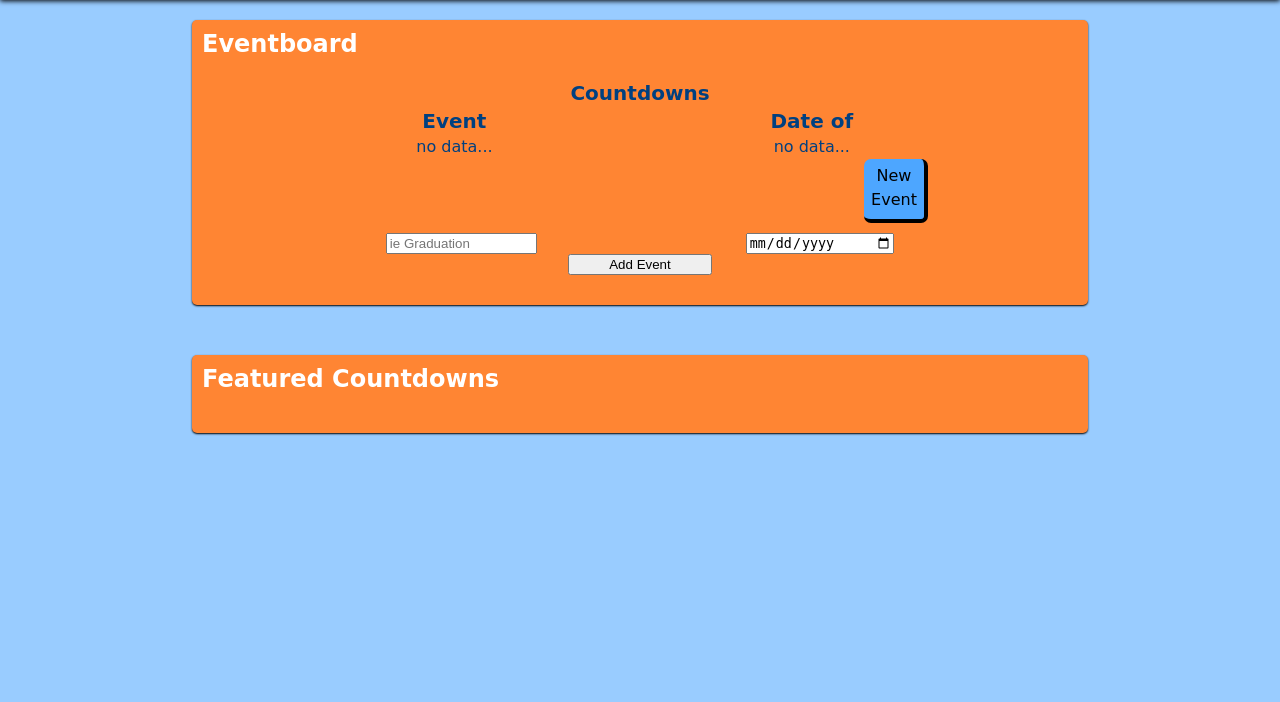
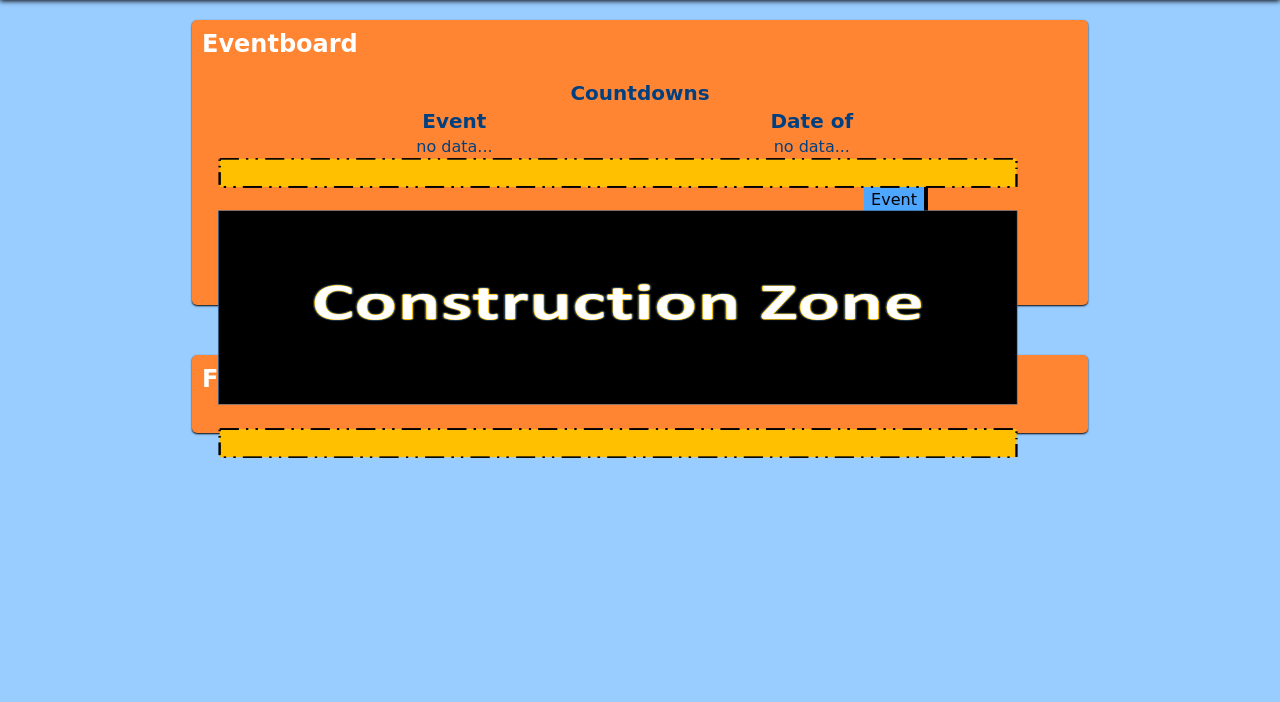
Before and after one commit to devMal1/Countdown-Webapp, a PHP site: page / in a window 1280 px wide. Shown: the part 82-784 px from the top of the page. Run offline with PHP 8.4, Linux system fonts and the light colour scheme.

Commit message:
Incorporated the assets into the page... temporarily using the construction zone notice for the live github.io page

```diff
--- a/index.html
+++ b/index.html
@@ -2,7 +2,8 @@
 <html>
 <head>
 	<title>Countdown App</title>
-  <link rel="stylesheet" type="text/css" href="style.css" />
+	<link rel="stylesheet" type="text/css" href="style.css" />
+	<link rel="icon" type"image/png" sizes="16x16" href="favicon-16x16.png" />
 </head>
 
 <body>
@@ -12,6 +13,10 @@
 			<h1 id="title">'s Countdown(s)</h1>
 		</div>
 	</header>
+
+	<div id="site-construction">
+		<img src="SiteConstruction.png" height="300" width="800" />
+	</div>
 
 	<div id="sidebars">
 		<div id="background-left" class="side">
--- a/style.css
+++ b/style.css
@@ -1,4 +1,13 @@
 @media screen and ( min-width: 730px )  {
+
+  #site-construction {
+      z-index: 20;
+      width: 800px;
+      position: fixed;
+      left: 17%;
+      top: 30%;
+  }
+
   body {
     font-family: cursive;
     background-color: #99ccff;
```
